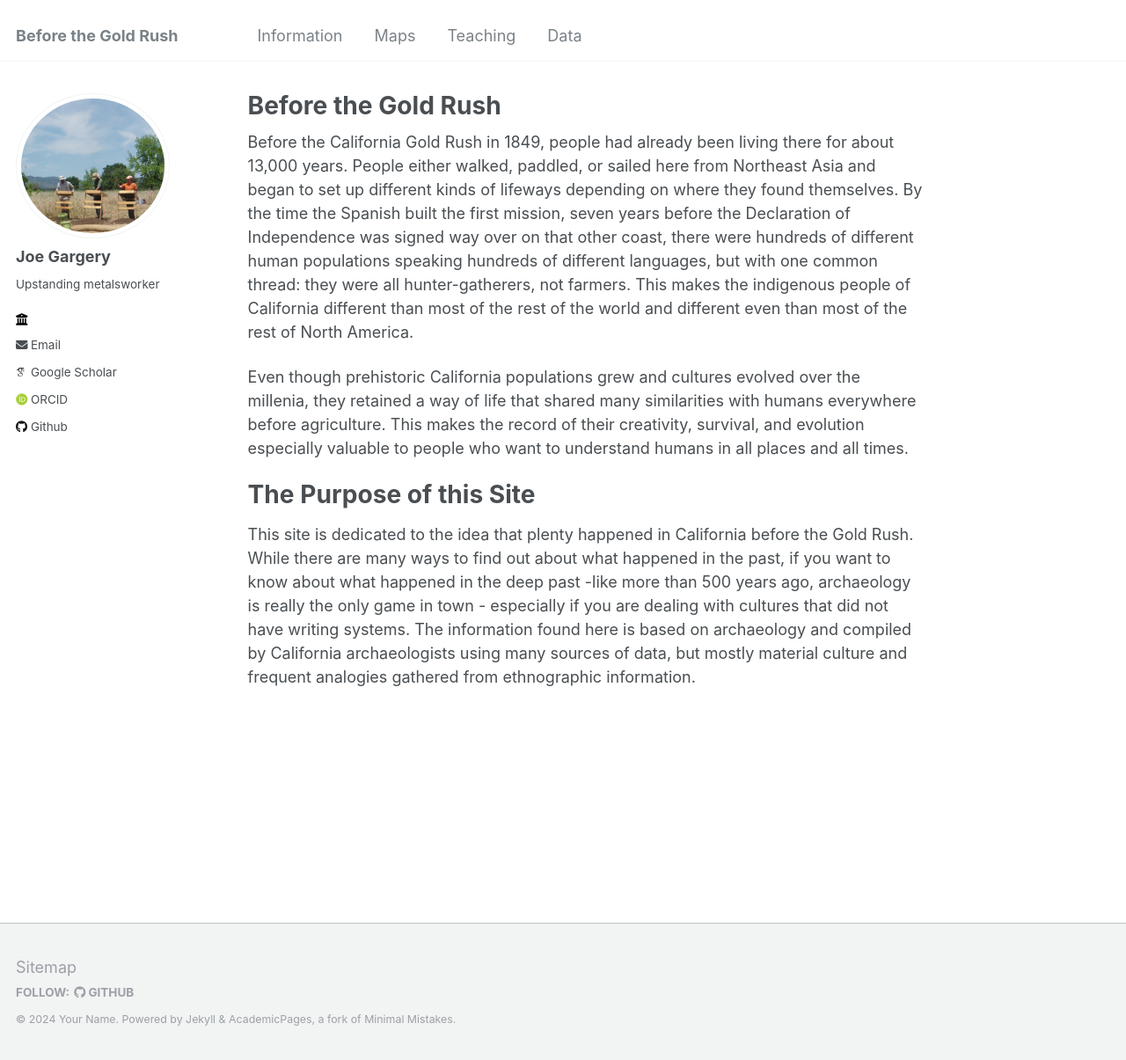
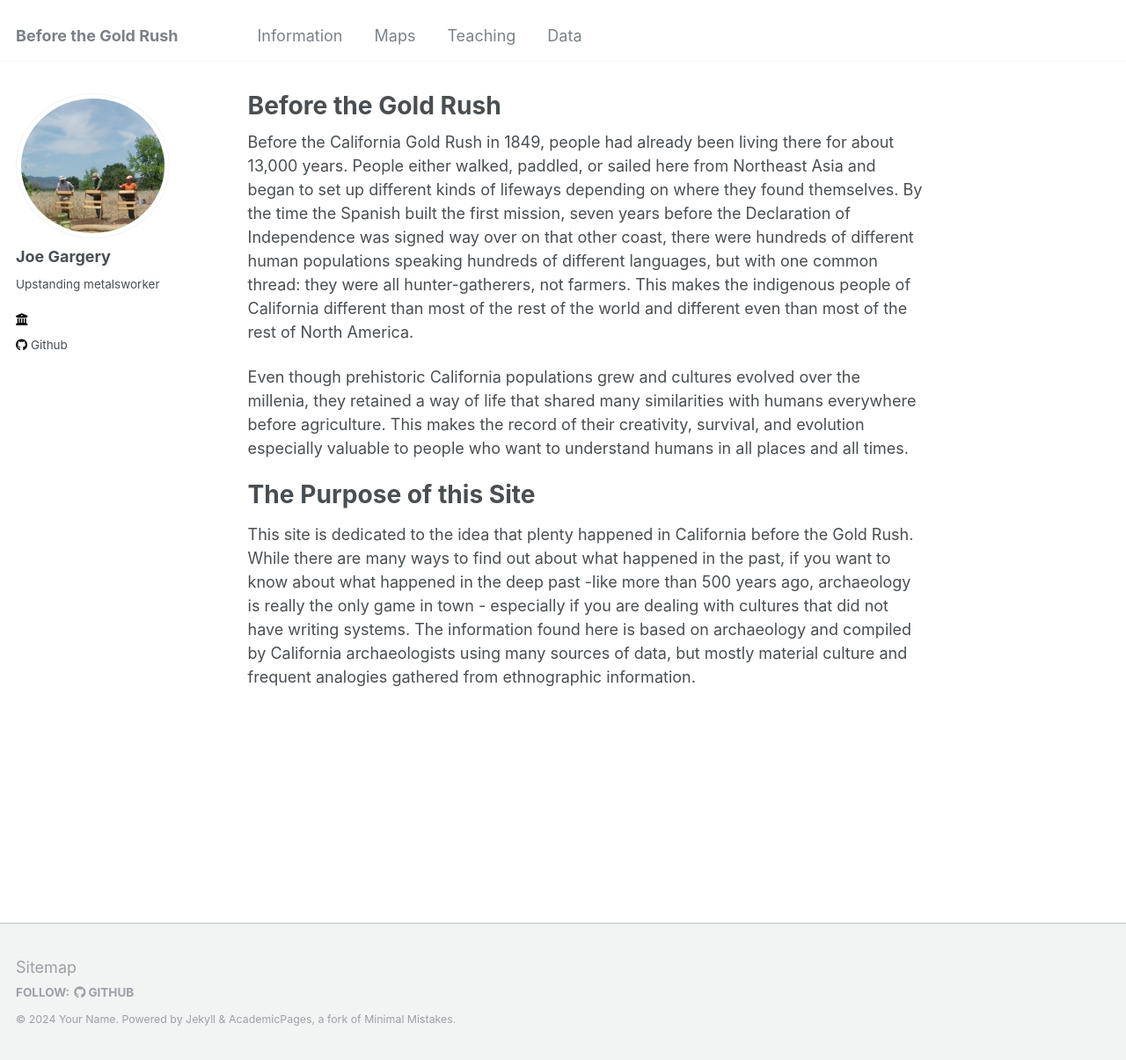
Before and after one commit to csus-arc/csus-arc.github.io, a Jekyll site: the page built from _pages/about.md, in a window 1280 px wide and 1205 px high. Shown: the whole window at 88% size. Built offline with Jekyll 4.4.1, drawn with Linux system fonts in a browser that asks for light colours; some web fonts are replaced; part of the change alters nothing that is shown.

Commit message:
Update _config.yml

```diff
--- a/_config.yml
+++ b/_config.yml
@@ -28,13 +28,13 @@ author:
   location         : #"Earth"
   employer         : " "
   uri              : # URL
-  email            : "none@example.org"
+  email            : #email
 
   # Academic websites
   arxiv            : # URL - Update with the correct link to your profile
-  googlescholar    : "https://scholar.google.com/citations?user=PS_CX0AAAAAJ"
+  googlescholar    : # googlescholar
   impactstory      : # URL
-  orcid            : "http://orcid.org/yourorcidurl"
+  orcid            : # orchid
   semantic         : # URL
   researchgate     : # URL
 
```
